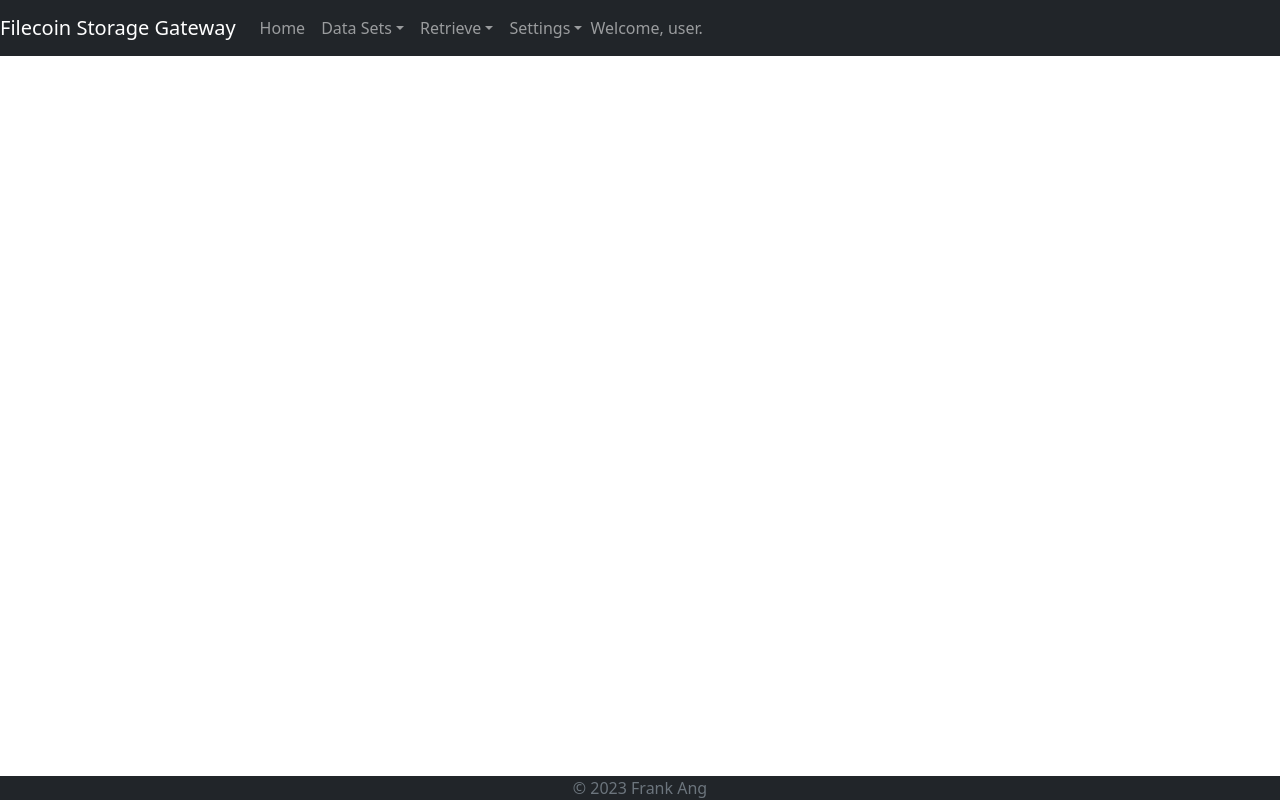
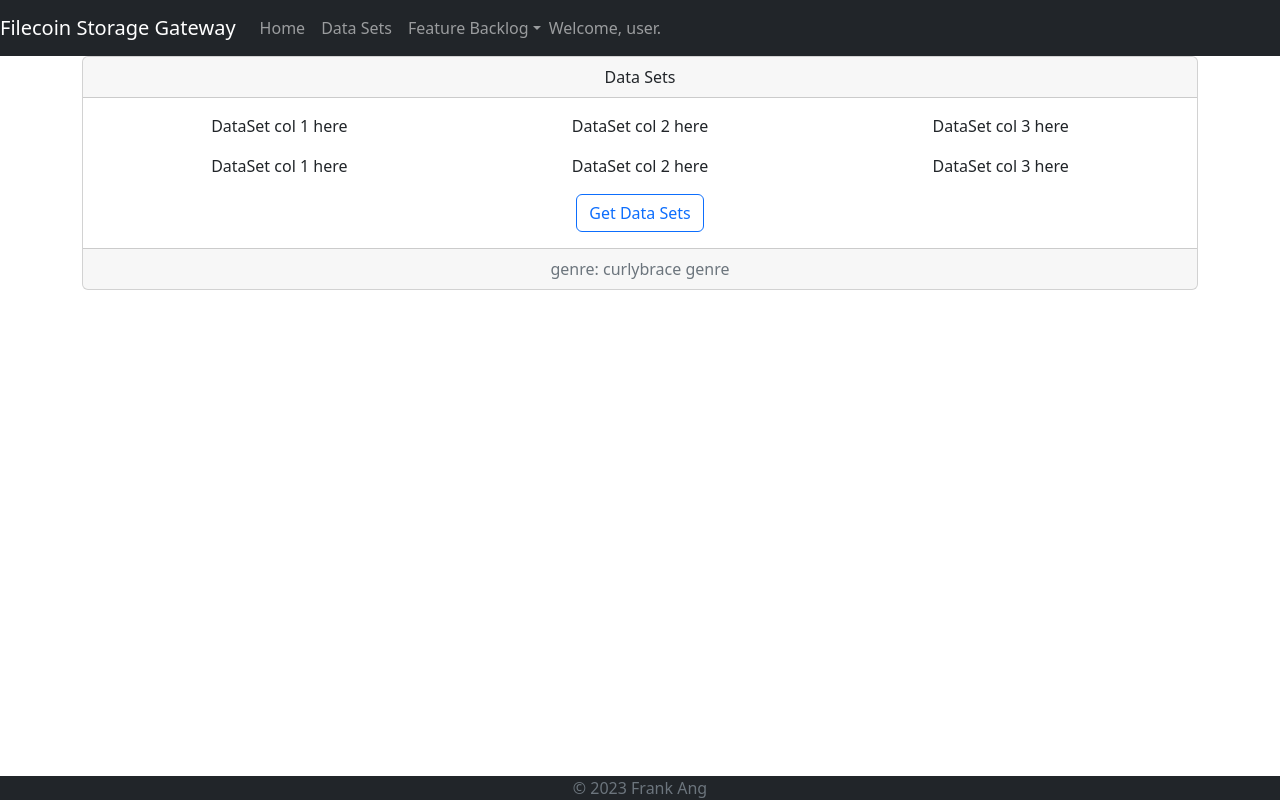
Before and after one commit to frank-ang/filecoin-storage-gateway-ui, a React (Create React App) app: page /datasets in a window 1280 px wide. Built offline with nearby package versions, Linux system fonts and the light colour scheme.

Commit message:
WIP mock of DataSets

```diff
--- a/src/App.js
+++ b/src/App.js
@@ -5,6 +5,8 @@
 import Container from 'react-bootstrap/Container';
 import Menubar from './components/Menubar'
 import Home from './components/Home'
+import DataSets from './components/DataSets'
+
 import "./index.css";
 
 import {
@@ -31,6 +33,7 @@
         <Router>
           <Routes>
             <Route exact path="/" element={<Home/>} />
+            <Route exact path="datasets" element={<DataSets/>} />
           </Routes>
         </Router>
       </Container>
--- /dev/null
+++ b/src/components/DataSet.js
@@ -0,0 +1,32 @@
+import Container from 'react-bootstrap/Container'
+import Row from 'react-bootstrap/Row'
+import Col from 'react-bootstrap/Col'
+
+function DataSet (props) {
+
+    return (
+        <div>
+
+                    <Container>
+                        <Row>
+                            <Col >
+                                <p>
+                                    DataSet col 1 here
+                                </p>
+                            </Col>
+                            <Col >
+                                <p>
+                                    DataSet col 2 here
+                                </p>
+                            </Col>
+                            <Col >
+                                <p>
+                                    DataSet col 3 here
+                                </p>
+                            </Col>
+                        </Row>
+                    </Container>
+        </div>
+    )
+}
+export default DataSet
--- /dev/null
+++ b/src/components/DataSets.js
@@ -0,0 +1,29 @@
+import React, { useState, useEffect } from 'react';
+import Button from 'react-bootstrap/Button';
+import Card from 'react-bootstrap/Card';
+import Container from 'react-bootstrap/Container'
+import Row from 'react-bootstrap/Row'
+import Col from 'react-bootstrap/Col'
+import DataSet from './DataSet'
+
+function DataSets (props) {
+
+    return (
+        <div>
+            <Card>
+                <Card.Header>
+                    Data Sets
+                </Card.Header>
+                <Card.Body>
+                    <DataSet/>
+                    <DataSet/>
+                    <Button variant="outline-primary" className="float-right">Get Data Sets</Button>
+
+                </Card.Body>
+
+                <Card.Footer className="text-muted">genre: curlybrace genre </Card.Footer>
+            </Card>
+        </div>
+    )
+}
+export default DataSets
--- a/src/components/Menubar.js
+++ b/src/components/Menubar.js
@@ -1,4 +1,4 @@
-import React, { useState } from 'react';
+import React from 'react';
 import { Nav, NavDropdown, Navbar } from 'react-bootstrap';
 
 function Menubar() {
@@ -10,17 +10,15 @@
                 <Navbar.Collapse id="basic-navbar-nav">
                     <Nav className="mr-auto">
                     <Nav.Link href="/">Home</Nav.Link>
-                    <NavDropdown title="Data Sets" id="basic-nav-dropdown">
+                    <Nav.Link href="/datasets">Data Sets</Nav.Link>
+
+                    <NavDropdown title="Feature Backlog" id="basic-nav-dropdown">
                         <NavDropdown.Item href="/datasets">Configure Data Sets</NavDropdown.Item>
                         <NavDropdown.Item href="/prep">Prepare Data Sets</NavDropdown.Item>
                         <NavDropdown.Item href="/repl">Replicate Data Sets</NavDropdown.Item>
                         <NavDropdown.Item href="/index">Index Data Sets</NavDropdown.Item>
-                    </NavDropdown>
-                    <NavDropdown title="Retrieve" id="basic-nav-dropdown">
                         <NavDropdown.Item href="/browse">Data Set Browser</NavDropdown.Item>
-                    </NavDropdown>
-                    <NavDropdown title="Settings" id="basic-nav-dropdown">
-                        <NavDropdown.Item href="/wallet">Wallet</NavDropdown.Item>
+                        <NavDropdown.Item href="/settings">Settings</NavDropdown.Item>
                     </NavDropdown>
                     </Nav>
                     <Nav>
```
